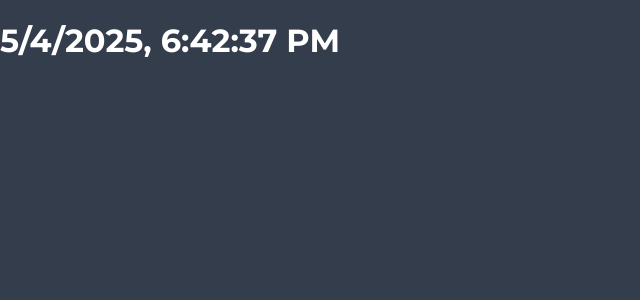
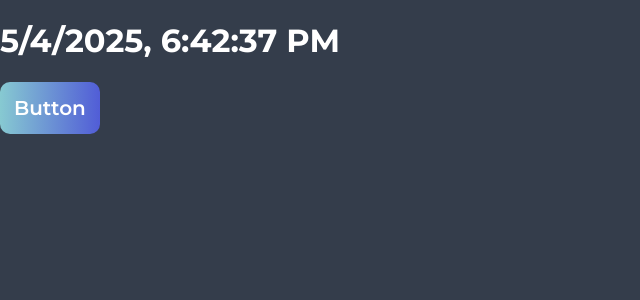
Before and after one commit to Sinonaz/vue-weather, a Vue app: page / in a window 1280 px wide. Shown: the top 300 px of the page, without its empty margins (0-640 px from the left). Built offline with nearby package versions, Linux system fonts and the light colour scheme.

Commit message:
Создаёт компонент кнопки

```diff
--- a/src/App.vue
+++ b/src/App.vue
@@ -1,9 +1,12 @@
-<template>
-  <h1>{{ date }}</h1>
-</template>
+<script setup>
+import Button from "./components/Button.vue"
 
-<script setup>
 const date = new Date().toLocaleString()
 </script>
 
+<template>
+  <h1>{{ date }}</h1>
+  <Button text="Button" />
+</template>
+
 <style scoped></style>
--- /dev/null
+++ b/src/components/Button.vue
@@ -0,0 +1,32 @@
+<script setup>
+defineProps({
+  text: {
+    type: String,
+    required: true,
+  },
+})
+</script>
+
+<template>
+  <button type="button" class="button">{{ text }}</button>
+</template>
+
+<style scoped>
+.button {
+  padding: 14px;
+  background: var(--gradient);
+  border: none;
+  color: var(--white);
+  font-weight: 600;
+  font-size: 20px;
+  border-radius: 10px;
+  font-family: var(--font-primary);
+  cursor: pointer;
+  transition: background 0.2s;
+
+  &:hover,
+  &:focus {
+    background: var(--gradient-hover);
+  }
+}
+</style>
```
